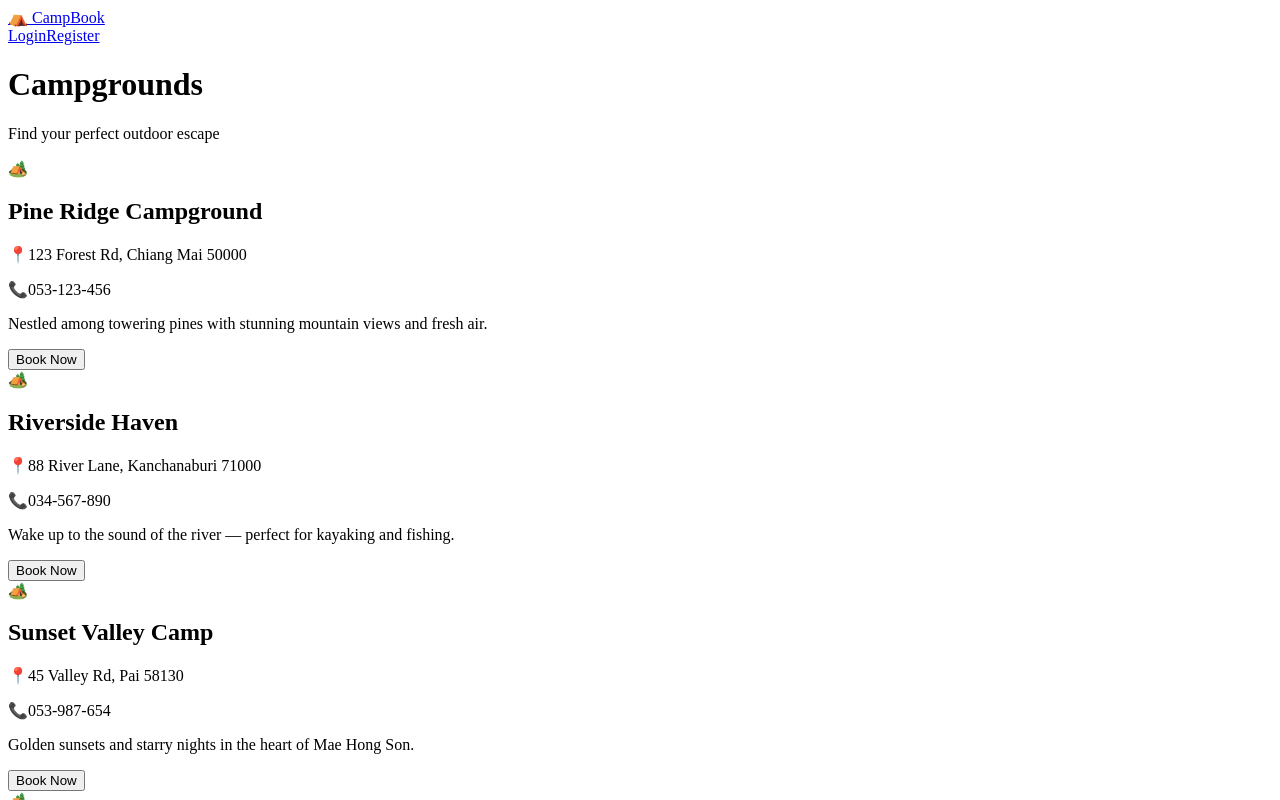
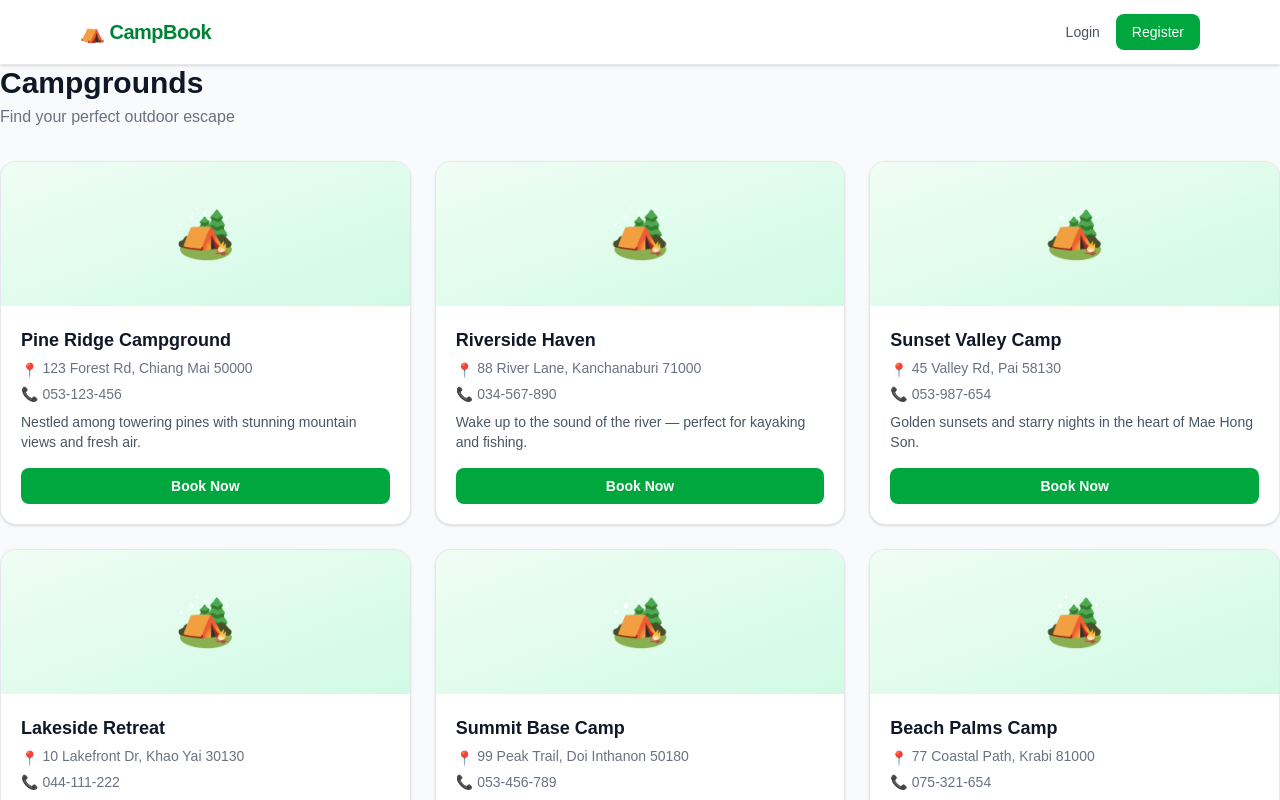
Before and after one commit to Temicide/Campground-Frontend-CEDT, a Next.js app: page /campgrounds in a window 1280 px wide. Shown: the top 800 px of the page. Built offline with nearby package versions, Linux system fonts and the light colour scheme; no server answers.

Commit message:
add global.css

```diff
--- a/src/app/globals.css
+++ b/src/app/globals.css
@@ -1 +1,19 @@
-/* Global styles — to be added in styling phase */
+@import "tailwindcss";
+
+:root {
+  --background: #ffffff;
+  --foreground: #171717;
+}
+
+@theme inline {
+  --color-background: var(--background);
+  --color-foreground: var(--foreground);
+  --font-sans: var(--font-geist-sans);
+  --font-mono: var(--font-geist-mono);
+}
+
+body {
+  background: #f9fafb;
+  color: #171717;
+  font-family: Arial, Helvetica, sans-serif;
+}
```
